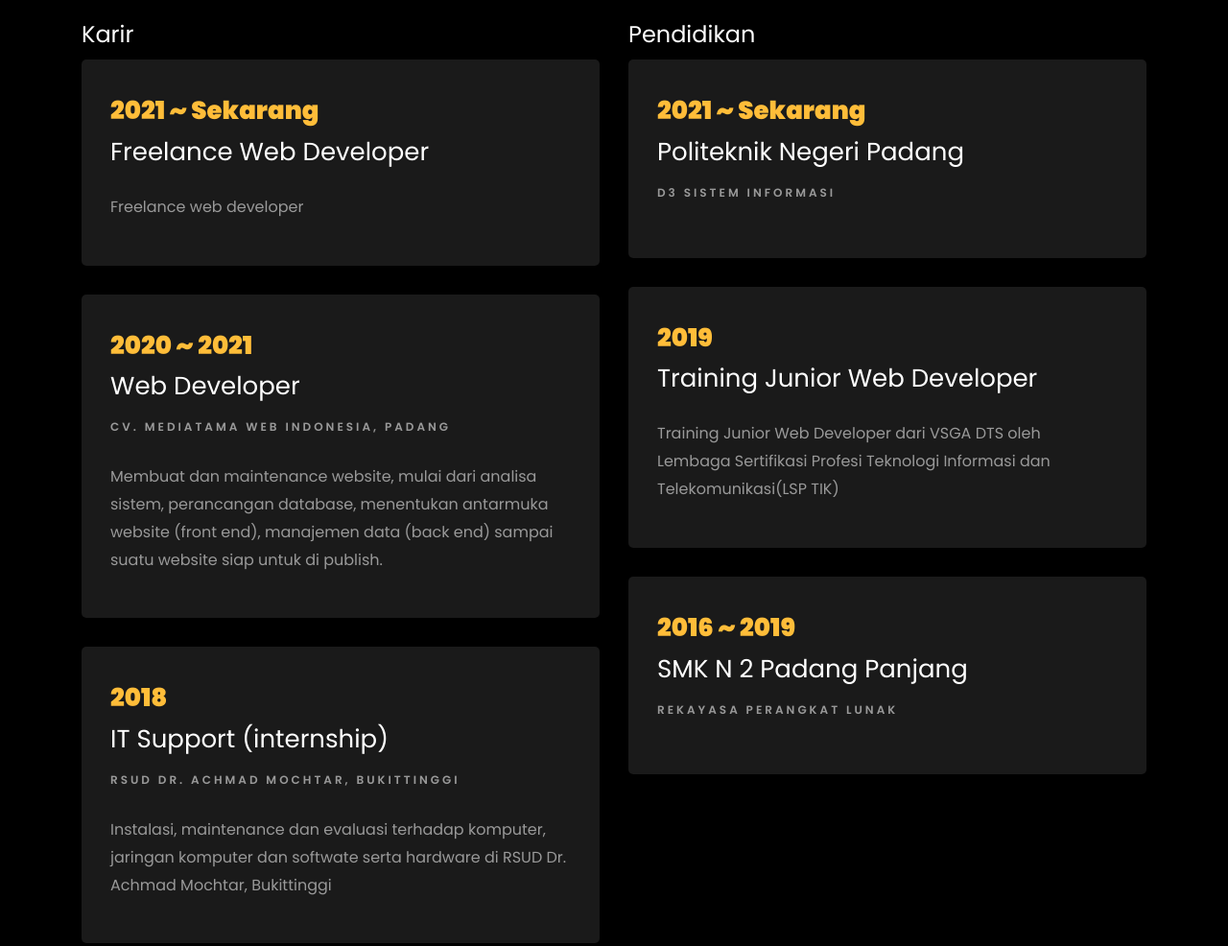
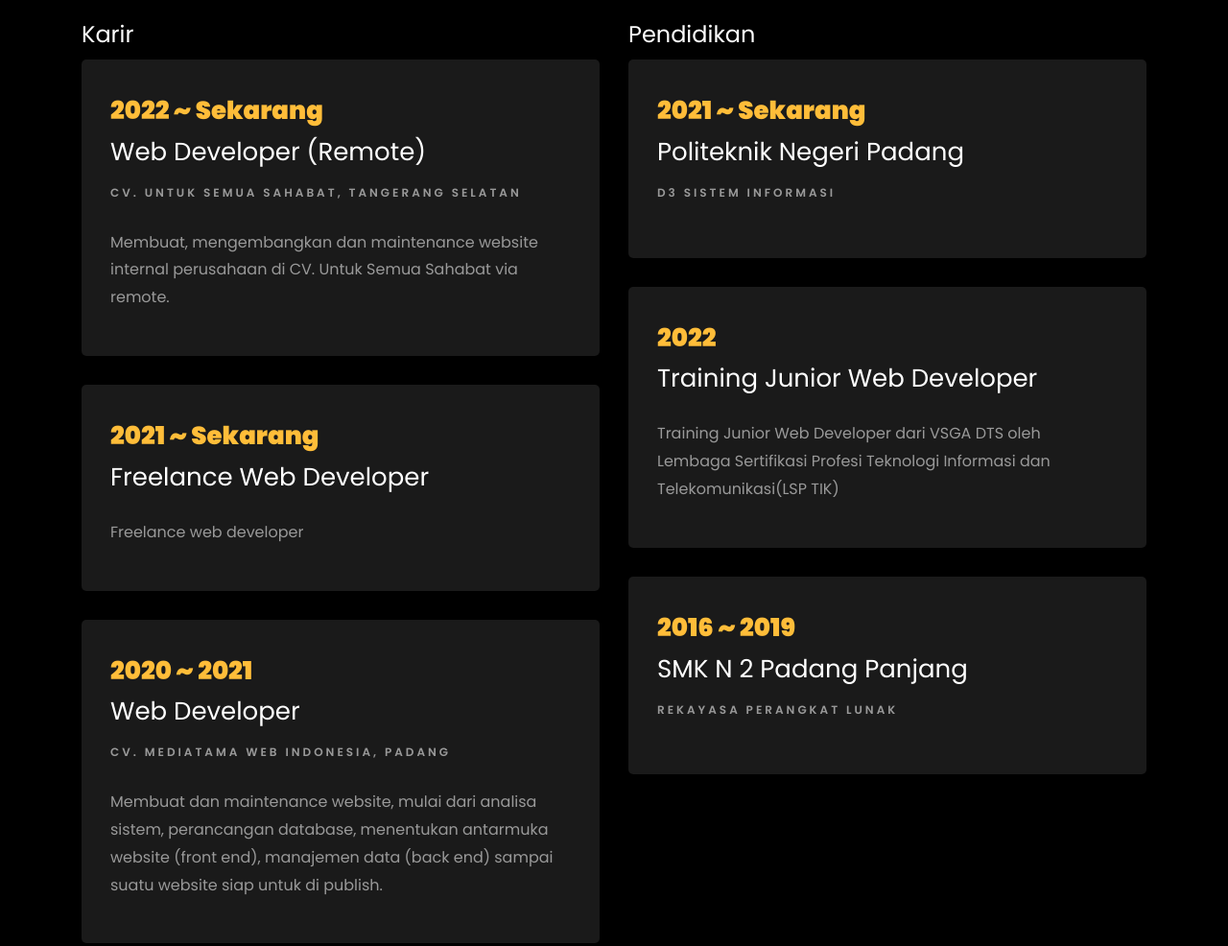
Before and after one commit to syahroel712/syahroel712.github.io, a plain HTML site: page index.html in a window 1280 px wide. Shown: the part 1580-2566 px from the top of the page at 96% size. Drawn offline with Linux system fonts and the light colour scheme; files whose address does not match are found by name.

Commit message:
Update pekerjaan

```diff
--- a/index.html
+++ b/index.html
@@ -167,6 +167,12 @@
 				<div class="col-md-6">
 					<h4>Karir</h4>
 					<div class="resume-wrap ftco-animate">
+						<span class="date">2022 ~ Sekarang</span>
+						<h2>Web Developer (Remote)</h2>
+						<span class="position">CV. Untuk Semua Sahabat, Tangerang Selatan</span>
+						<p class="mt-4">Membuat, mengembangkan dan maintenance website internal perusahaan di CV. Untuk Semua Sahabat via remote. </p>
+					</div>
+					<div class="resume-wrap ftco-animate">
 						<span class="date">2021 ~ Sekarang</span>
 						<h2>Freelance Web Developer</h2>
 						<span class="position"></span>
@@ -182,7 +188,7 @@
 					</div>
 					<div class="resume-wrap ftco-animate">
 						<span class="date">2018</span>
-						<h2>IT Support (internship)</h2>
+						<h2>IT Support (Internship)</h2>
 						<span class="position">RSUD Dr. Achmad Mochtar, Bukittinggi</span>
 						<p class="mt-4">Instalasi, maintenance dan evaluasi terhadap komputer, jaringan komputer dan
 							softwate serta hardware di RSUD Dr. Achmad Mochtar, Bukittinggi</p>
@@ -198,7 +204,7 @@
 						<p class="mt-4"></p>
 					</div>
 					<div class="resume-wrap ftco-animate">
-						<span class="date">2019</span>
+						<span class="date">2022</span>
 						<h2>Training Junior Web Developer</h2>
 						<span class="position"></span>
 						<p class="mt-4">Training Junior Web Developer dari VSGA DTS oleh Lembaga Sertifikasi Profesi
```
